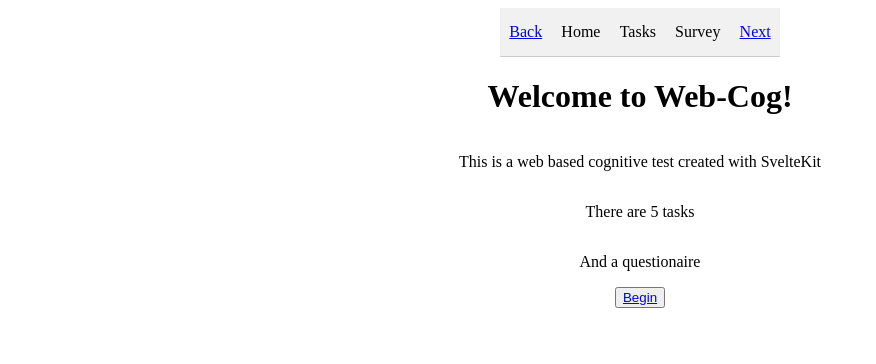
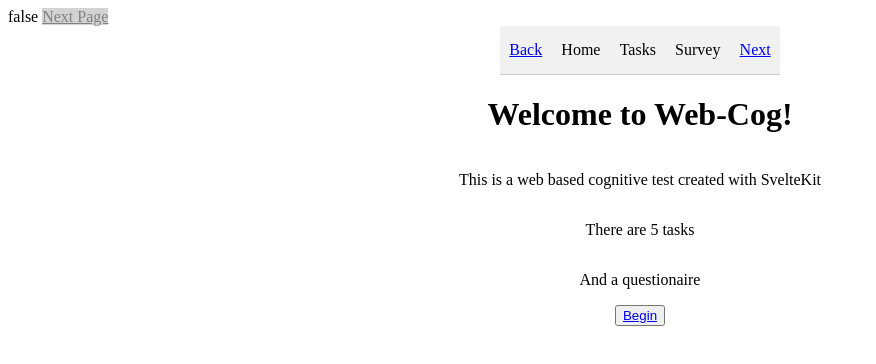
Before and after one commit to ntnon/svelte-cog, a SvelteKit app: page / in a window 1280 px wide. Shown: the top 364 px of the page, without its empty margins (0-876 px from the left). Built offline with nearby package versions, Linux system fonts and the light colour scheme.

Commit message:
Add CustomRouter component with navigation functionality

```diff
--- /dev/null
+++ b/src/components/CustomRouter.svelte
@@ -0,0 +1,56 @@
+<script lang="ts">
+	import { getDataStore } from '$lib/state.svelte';
+	import type { IRoute, ITaskData } from '$lib/dataInterfaces';
+	import { page } from '$app/stores';
+	import { setContext } from 'svelte';
+
+	const allRoutes = getDataStore<IRoute[]>('router');
+	const wordregistration = getDataStore<ITaskData>('wordregistration');
+	const wordrecall = getDataStore<ITaskData>('wordrecall');
+	const clockpoint = getDataStore<ITaskData>('clockpoint');
+	const clockDraw = getDataStore<ITaskData>('clockdraw');
+
+	const allRoutesz = {
+		wordrecall: $wordrecall.complete
+	};
+
+	let currentPage: string;
+	let currentPageRoute: IRoute | undefined;
+	let allowNextPage = false;
+	let nextPage: string;
+
+	page.subscribe((v) => {
+		currentPage = v.route.id ?? '';
+
+		currentPageRoute = $allRoutes.find((p) => p.path === v.route.id);
+		if (currentPageRoute === undefined) {
+			console.log('current route not found');
+			return;
+		}
+
+		let currentPageIndex = $allRoutes.indexOf(currentPageRoute);
+
+		nextPage = $allRoutes[currentPageIndex + 1]?.path ?? $allRoutes[0].path;
+
+		allowNextPage = currentPageRoute.complete;
+
+		// Navigate to the next page
+	});
+
+	setContext('allowNextPage', allowNextPage);
+</script>
+
+{$wordregistration.complete}
+<a href={nextPage} class={allowNextPage ? '' : 'disabled'}>Next Page</a>
+
+<style>
+	a.disabled {
+		pointer-events: none;
+		color: grey;
+		background-color: lightgrey;
+	}
+	a {
+		color: green;
+		background-color: lightgreen;
+	}
+</style>
```
